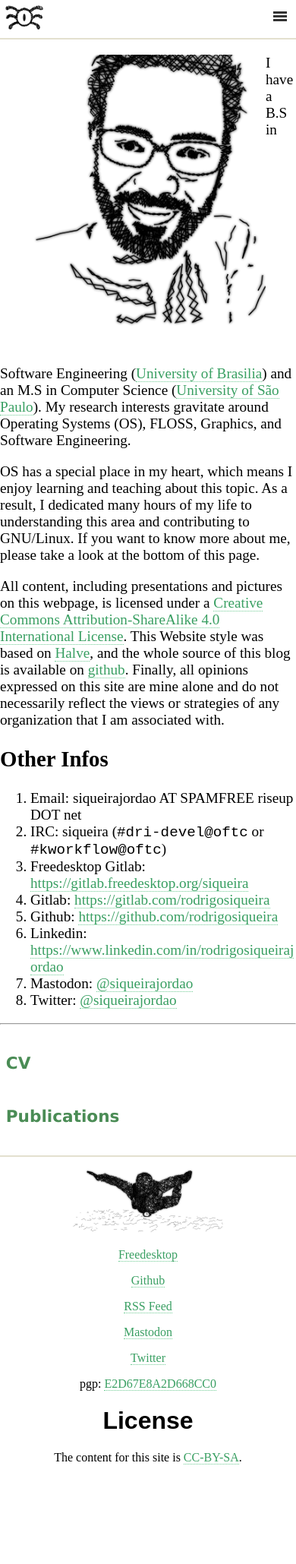
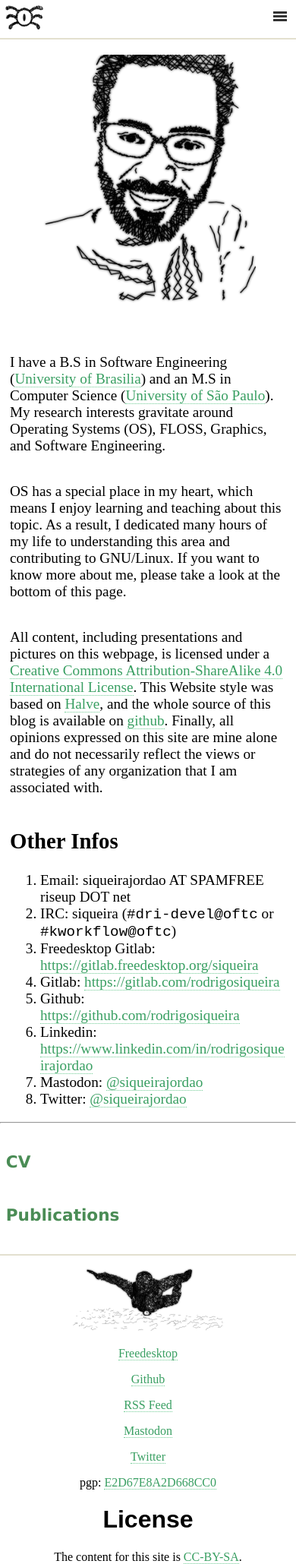
Before and after one commit to webfolder/siqueira.tech, a Jekyll site: the page built from about.md, in a window 390 px wide. Shown: the whole page at 76% size. Built offline with Jekyll 4.4.1, drawn with Linux system fonts in a browser that asks for light colours; before the commit the page ends 1928 px from its top, so only the background shows below that.

Commit message:
assets: css: site: side spacing and text overflow.
This commit fixes the text-overflow in the "about" tab
and also adds spacing on the side edges.

Reviewed-by: Rodrigo Siqueira <siqueirajordao@riseup.net>
Signed-off-by: Aquila Macedo <aquilamacedo@riseup.net>

```diff
--- a/assets/css/site.css
+++ b/assets/css/site.css
@@ -70,8 +70,17 @@
     padding: 10;
   }
 
+  a {
+    -webkit-tap-highlight-color: transparent;
+  }
+
+  .inner-post p {
+    display: inline-block;
+  }
+
   .container .content {
     font-size: 1.2rem;
+    margin: 0 13px 0 13px;
   }
 
   .container .sidebar {
```
